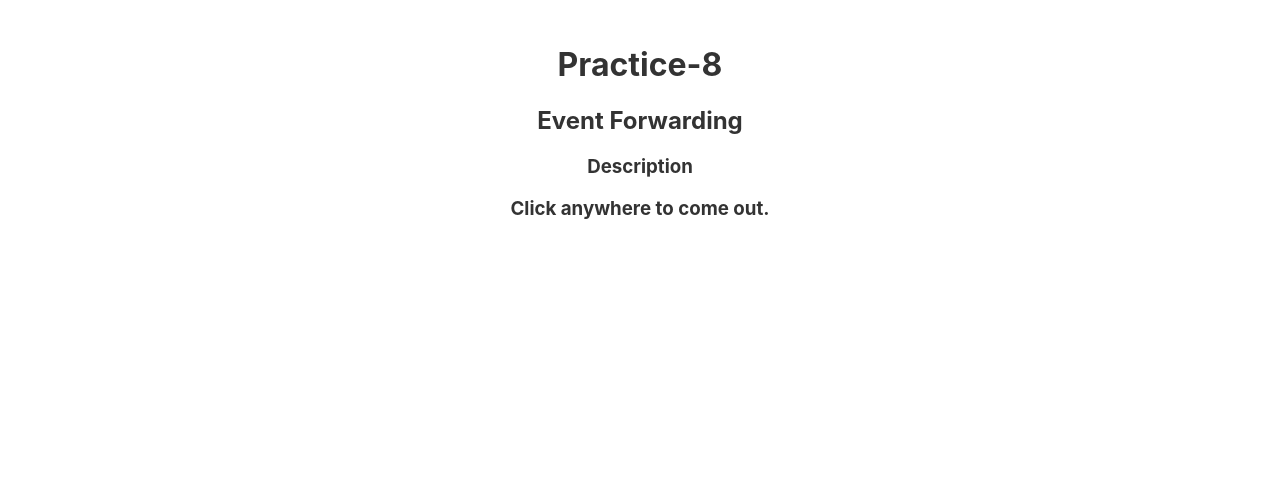
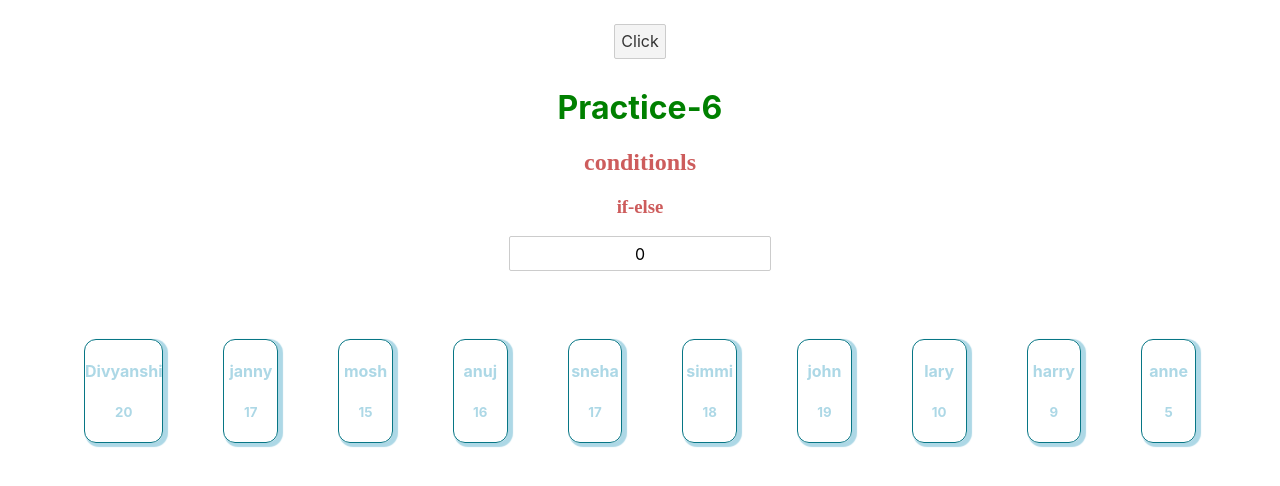
Before and after one commit to Divyanshi-Bansal/Svelte, a Svelte app in the folder svelteApp/: page / in a window 1280 px wide. Shown: the top 486 px of the page. Built offline with nearby package versions, Linux system fonts and the light colour scheme.

Commit message:
event forwarding done

```diff
--- a/svelteApp/src/App.svelte
+++ b/svelteApp/src/App.svelte
@@ -9,6 +9,12 @@
 	import Props from './component/Props.svelte';
 	import EventForwarding from './component/EventForwarding.svelte';
 	// export let name;
+
+
+	let showModal = true;
+	const toggleClick = () =>{
+		showModal = !showModal;
+	};
 </script>
 
 <main>
@@ -19,9 +25,10 @@
 	<ReactiveValuesAndStatements/> -->
 	<!-- <Loops/> -->
 	<!-- <InlineDeleteEventHandler/> -->
-	<!-- <Conditionals/> -->
+	<Conditionals/>
 	<!-- <Props message1="props value for message1" message2="props value for message2" isPromo={true}/> -->
-	<EventForwarding/>
+	<!-- <EventForwarding isDisplay={showModal} on:click={toggleClick}/> -->
+
 </main>
 
 <style>
--- a/svelteApp/src/component/Conditionals.svelte
+++ b/svelteApp/src/component/Conditionals.svelte
@@ -1,4 +1,6 @@
 <script>
+import EventForwarding from "./EventForwarding.svelte";
+
     let array = [
         {name:"Divyanshi", age:20 , color:["black", 'red' , 'wheat']},
         {name:"janny", age:17 , color:["black" , 'blue']},
@@ -13,10 +15,15 @@
     ]
 
     let limit=0;
+    let showModal = false;
+	const toggleClick = () =>{
+		showModal = !showModal;
+	};
 
 </script>
-
+<EventForwarding isDisplay={showModal} on:click={toggleClick}/>
 <main>
+    <button on:click|once={toggleClick}>Click</button>
     <h1>Practice-6</h1>
     <h2>conditionls</h2>
     <h3>if-else</h3>
--- a/svelteApp/src/component/EventForwarding.svelte
+++ b/svelteApp/src/component/EventForwarding.svelte
@@ -1,18 +1,37 @@
 <script>
-    let isDisplay = false;
+     export let isDisplay = false;
 </script>
 
 <main>
-    <h1>Practice-8</h1>
-    <h2>Event Forwarding</h2>
-    <h3>Description</h3>
-    {#if {isDisplay}}
-        <div class="alert">
-            <h3>Click anywhere to come out.</h3>
+
+    {#if isDisplay}
+        <div class="modal" on:click|self>
+            <div class="alert">
+                <h1>Practice-8</h1>
+                <h2>Event Forwarding</h2>
+                <h3>Description</h3>
+                <h3>Click anywhere to come out.</h3>
+            </div>
         </div>
     {/if}
 </main>
 
 <style>
-
+    .modal{
+        height: 1000%;
+        width: 100%;
+        background: rgba(0, 0, 0, 0.5);
+        padding:20px;
+        justify-content: center;
+        text-align: center;
+        align-items: center;
+    }
+    .alert{
+        background-color: white;
+        color: grey;
+        /* height: 200px;
+        padding: 19px;
+        margin: 30px;
+        width: 400px; */
+    }
 </style>
```
